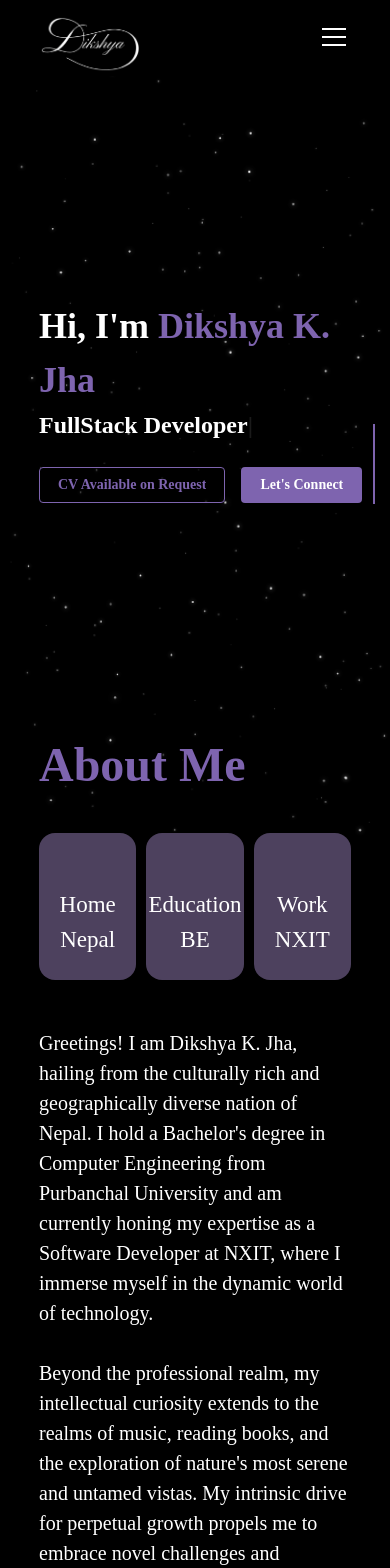
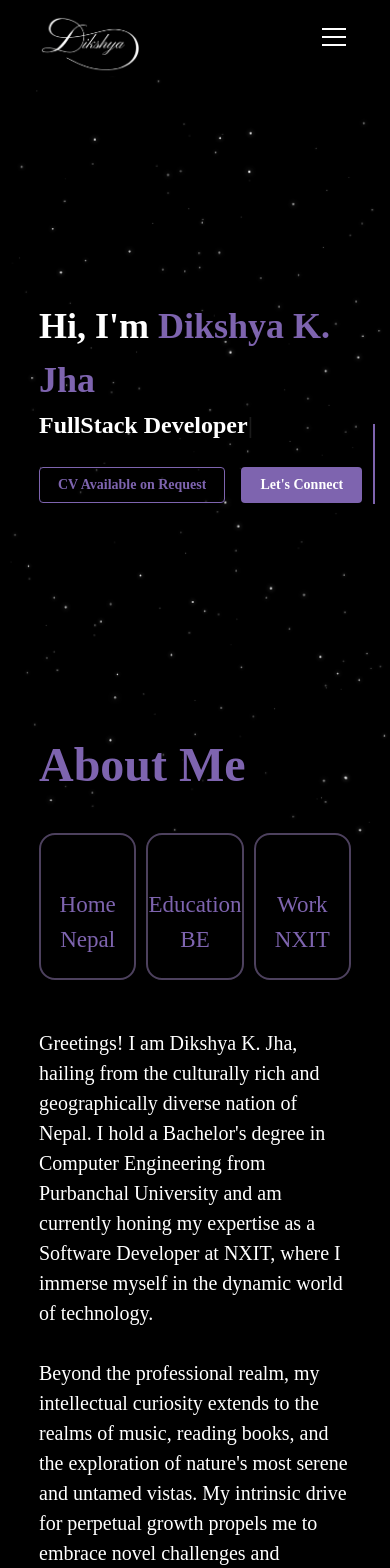
Before and after one commit to dikshyajha/portfolio, a Next.js app: page / in a window 390 px wide. Shown: the top 1568 px of the page. Built offline with nearby package versions, Linux system fonts and the light colour scheme; some icons are missing.

Commit message:
Style: Modify Design

```diff
--- a/components/modules/Landing/About.tsx
+++ b/components/modules/Landing/About.tsx
@@ -17,7 +17,9 @@ export const About = () => {
                   shadow="lg"
                   radius="lg"
                   p="lg"
-                  className="bg-purpleDark hover:bg-black hover:border-purpleDark hover:text-[#7e64af] border-2 border-transparent flex flex-col items-center justify-center transition-all duration-300 sm:w-[220px] sm:h-[200px] lg:w-[180px] lg:h-[280px] "
+                  // className="bg-purpleDark hover:bg-black hover:border-purpleDark hover:text-[#7e64af] border-2 border-transparent flex flex-col items-center justify-center transition-all duration-300 sm:w-[220px] sm:h-[200px] lg:w-[180px] lg:h-[280px] "
+                  className="bg-black border-purpleDark text-[#7e64af] border-2  flex flex-col items-center justify-center transition-all duration-300 sm:w-[220px] sm:h-[200px] lg:w-[180px] lg:h-[280px] "
+
                 >
                   <Home size={32} />
                   <Text className="text-xl">Home</Text>
@@ -29,7 +31,9 @@ export const About = () => {
                   shadow="lg"
                   radius="lg"
                   p="lg"
-                  className="bg-purpleDark hover:bg-black hover:border-purpleDark hover:text-[#7e64af] border-2 border-transparent flex flex-col items-center justify-center transition-all duration-300 sm:w-[220px] sm:h-[200px] lg:w-[180px] lg:h-[280px]"
+                  // className="bg-purpleDark hover:bg-black hover:border-purpleDark hover:text-[#7e64af] border-2 border-transparent flex flex-col items-center justify-center transition-all duration-300 sm:w-[220px] sm:h-[200px] lg:w-[180px] lg:h-[280px]"
+                  className="bg-black border-purpleDark text-[#7e64af] border-2  flex flex-col items-center justify-center transition-all duration-300 sm:w-[220px] sm:h-[200px] lg:w-[180px] lg:h-[280px] "
+
                 >
                   <School size={32} />
                   <Text className="text-xl">Education</Text>
@@ -41,7 +45,9 @@ export const About = () => {
                   shadow="lg"
                   radius="lg"
                   p="lg"
-                  className="bg-purpleDark hover:bg-black hover:border-purpleDark hover:text-[#7e64af] border-2 border-transparent flex flex-col items-center justify-center transition-all duration-300 sm:w-[220px] sm:h-[200px] lg:w-[180px] lg:h-[280px]"
+                  // className="bg-purpleDark hover:bg-black hover:border-purpleDark hover:text-[#7e64af] border-2 border-transparent flex flex-col items-center justify-center transition-all duration-300 sm:w-[220px] sm:h-[200px] lg:w-[180px] lg:h-[280px]"
+                  className="bg-black border-purpleDark text-[#7e64af] border-2  flex flex-col items-center justify-center transition-all duration-300 sm:w-[220px] sm:h-[200px] lg:w-[180px] lg:h-[280px] "
+
                 >
                   <Briefcase size={32} />
                   <Text className="text-xl">Work</Text>
--- a/components/modules/Landing/Contact.tsx
+++ b/components/modules/Landing/Contact.tsx
@@ -23,7 +23,9 @@ export const Contact = () => {
                   justifyContent: "center",
                   alignItems: "center",
                 }}
-                className="bg-[#4d415e] hover:bg-black hover:border-purpleDark hover:text-[#7e64af] border-2 border-transparent  transition-all duration-300 md:w-[300px] h-[170px]"
+                // className="bg-[#4d415e] hover:bg-black hover:border-purpleDark hover:text-[#7e64af] border-2 border-transparent  transition-all duration-300 md:w-[300px] h-[170px]"
+                className="bg-[#4d415e] border-2 border-transparent  transition-all duration-300 md:w-[300px] h-[170px]"
+
               >
                 <Mail size={32} className="mt-sm" />
                 <Text className="lg:text-xl sm:text-md ">Email</Text>
@@ -46,7 +48,9 @@ export const Contact = () => {
                   justifyContent: "center",
                   alignItems: "center",
                 }}
-                className="hidden md:flex bg-[#4d415e] hover:bg-black hover:border-purpleDark hover:text-[#7e64af] border-2 border-transparent transition-all duration-300 md:w-[300px] h-[170px]"
+                // className="hidden md:flex bg-[#4d415e] hover:bg-black hover:border-purpleDark hover:text-[#7e64af] border-2 border-transparent transition-all duration-300 md:w-[300px] h-[170px]"
+                className="bg-[#4d415e] border-2 border-transparent  transition-all duration-300 md:w-[300px] h-[170px]"
+
               >
                 <BrandGithub size={32} className="mt-sm" />
                 <Text className="lg:text-xl sm:text-md ">GitHub</Text>
@@ -67,7 +71,9 @@ export const Contact = () => {
                   justifyContent: "center",
                   alignItems: "center",
                 }}
-                className="hidden md:flex bg-[#4d415e] hover:bg-black hover:border-purpleDark hover:text-[#7e64af] border-2 border-transparent transition-all duration-300 md:w-[300px] h-[170px]"
+                // className="hidden md:flex bg-[#4d415e] hover:bg-black hover:border-purpleDark hover:text-[#7e64af] border-2 border-transparent transition-all duration-300 md:w-[300px] h-[170px]"
+                className="bg-[#4d415e] border-2 border-transparent  transition-all duration-300 md:w-[300px] h-[170px]"
+
               >
                 <BrandLinkedin size={32} className="mt-sm" />
                 <Text className="lg:text-xl sm:text-md ">LinkedIn</Text>
@@ -153,6 +159,9 @@ export const Contact = () => {
                       color: "#c4b5fd",
                       opacity: 0.7,
                     },
+                    "&:focus": {
+                      borderColor: "#7e64af",
+                    }
                   },
                 }}
               />
@@ -171,6 +180,9 @@ export const Contact = () => {
                       color: "#c4b5fd",
                       opacity: 0.7,
                     },
+                    "&:focus": {
+                      borderColor: "#7e64af",
+                    }
                   },
                 }}
               />
--- a/components/modules/Landing/Projects.tsx
+++ b/components/modules/Landing/Projects.tsx
@@ -140,13 +140,13 @@ export const Projects = () => {
                                 loop
                                 styles={{
                                     control: {
-                                        backgroundColor: '#7e64af', // arrow background color
+                                        backgroundColor: 'gray', // arrow background color
                                         color: 'white', // arrow icon color
                                     },
                                 }}
                                 classNames={{
                                     root: "rounded-t-2xl",
-                                    indicator: "w-2 h-2 bg-[#111827] data-[active]:bg-[#7e64af]",
+                                    indicator: "w-2 h-2 bg-black data-[active]:bg-[#7e64af]",
                                 }}
                             >
                                 {project.images.map((image, imgIndex) => (
```
